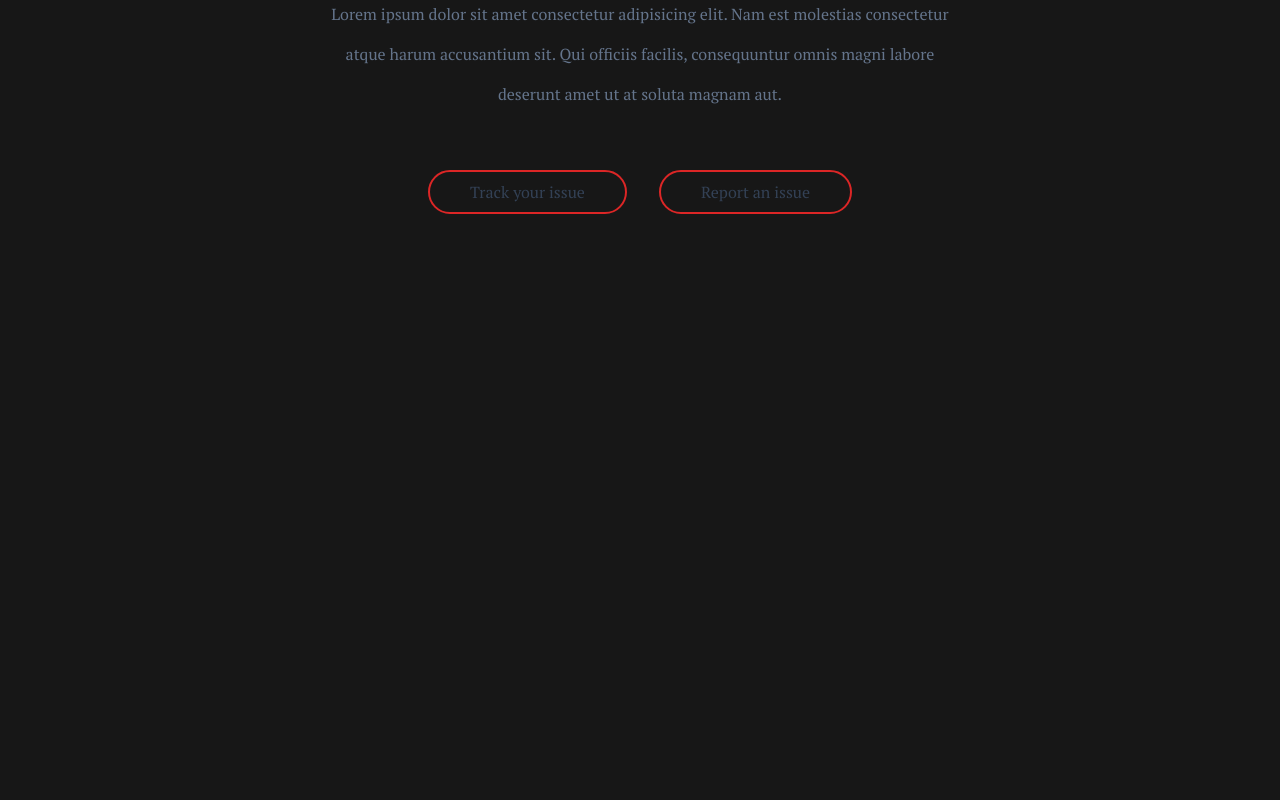
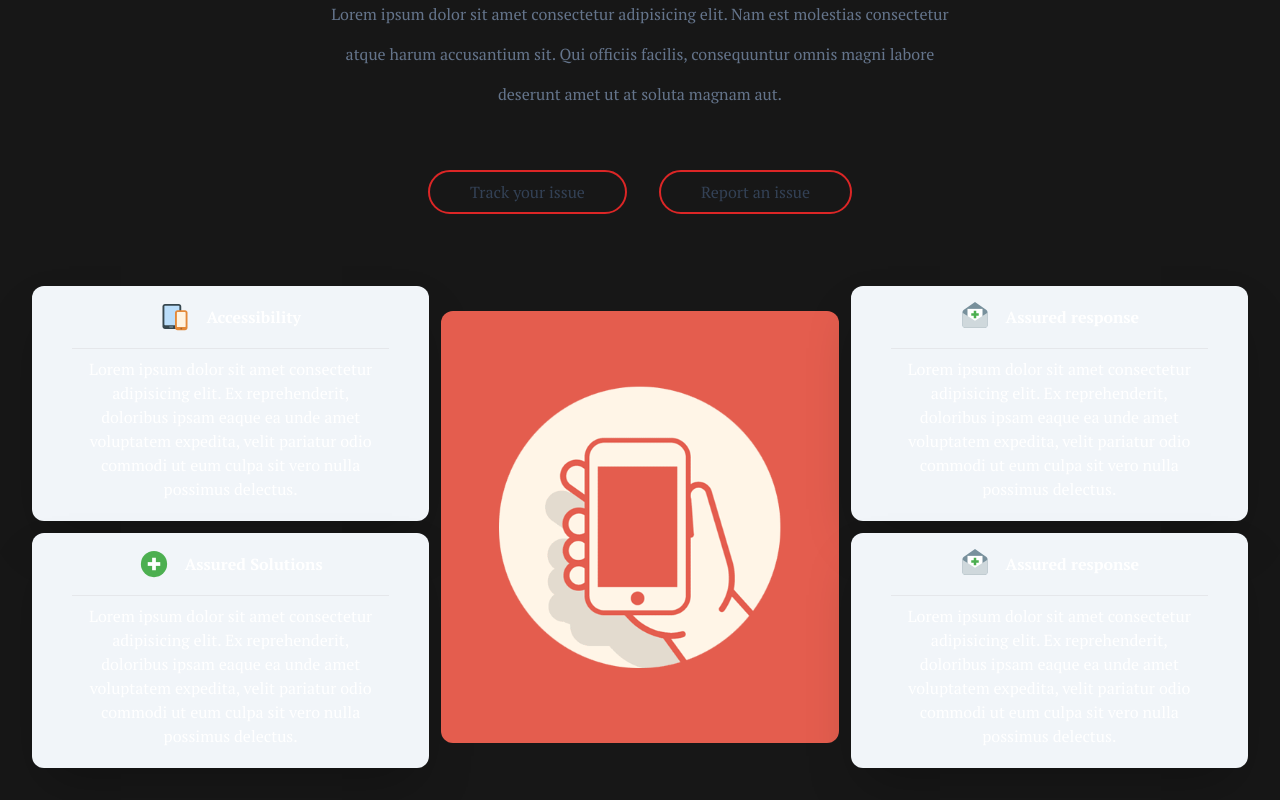
Before and after one commit to Giddy-10/anonymous_frontend, a Next.js app: page / in a window 1280 px wide. Shown: the part 1174-1974 px from the top of the page. Before the commit the page ends 1420 px from the top, so only its background shows below. Built offline with nearby package versions, Linux system fonts and the light colour scheme.

Commit message:
updates: updates for about component

```diff
--- a/app/page.tsx
+++ b/app/page.tsx
@@ -1,6 +1,7 @@
 import Hero from "@/components/Hero/Hero";
 import Navbar from "@/components/Navbar/Navbar";
 import Header from "@/components/Header/header";
+import About from "@/components/About/about";
 
 export default function Home() {
   return (
@@ -8,6 +9,7 @@ export default function Home() {
       <Navbar/>
       <Hero/>
       <Header/>
+      <About/>
     </div>
   );
 }
--- a/components/About/about.tsx
+++ b/components/About/about.tsx
@@ -1,8 +1,78 @@
 import React from 'react'
+import Section from '../ui/section'
+import Card from '../ui/card'
+import { FcSmartphoneTablet } from "react-icons/fc";
+import Image from 'next/image';
+import AboutImage from '@/public/assets/about.gif'
+import { FcPlus } from "react-icons/fc";
+import { FcInvite } from "react-icons/fc";
 
 const About = () => {
   return (
-    <div>About</div>
+    <Section style='flex flex-col justify-center items-center gap-2 p-4' color='' width='[70%]'>
+      <div className="flex justify-center items-center">
+
+      </div>
+      <div className="flex justify-center items-center gap-3">
+        <div className="flex flex-col gap-3 flex-1">
+            <Card style=''>
+                <div className="flex justify-center items-center gap-4 p-4">
+                    <FcSmartphoneTablet className='text-3xl'/>
+                    <span><strong>Accessibility</strong></span>
+                </div>
+                <hr />
+                <div className="flex justify-center items-center p-2 text-center mb-3">
+                    <p>
+                        Lorem ipsum dolor sit amet consectetur adipisicing elit. Ex reprehenderit, doloribus ipsam eaque ea unde amet voluptatem expedita, velit pariatur odio commodi ut eum culpa sit vero nulla possimus delectus.
+                    </p>
+                </div>
+            </Card>
+            <Card style=''>
+                <div className="flex justify-center items-center gap-4 p-4">
+                    <FcPlus className='text-3xl'/>
+                    <span><strong>Assured Solutions</strong></span>
+                </div>
+                <hr />
+                <div className="flex justify-center items-center p-2 text-center mb-3">
+                    <p>
+                        Lorem ipsum dolor sit amet consectetur adipisicing elit. Ex reprehenderit, doloribus ipsam eaque ea unde amet voluptatem expedita, velit pariatur odio commodi ut eum culpa sit vero nulla possimus delectus.
+                    </p>
+                </div>
+            </Card>
+        </div>
+
+        <div className="flex flex-col gap-3 flex-1 rounded-xl overflow-hidden">
+            <Image src={AboutImage} alt='' className="w-full h-[27rem] object-cover"/>
+        </div>
+
+        <div className="flex flex-col gap-3 flex-1">
+            <Card style=''>
+                <div className="flex justify-center items-center gap-4 p-4">
+                    <FcInvite className='text-3xl'/>
+                    <span><strong>Assured response</strong></span>
+                </div>
+                <hr />
+                <div className="flex justify-center items-center p-2 text-center mb-3">
+                    <p>
+                        Lorem ipsum dolor sit amet consectetur adipisicing elit. Ex reprehenderit, doloribus ipsam eaque ea unde amet voluptatem expedita, velit pariatur odio commodi ut eum culpa sit vero nulla possimus delectus.
+                    </p>
+                </div>
+            </Card>
+            <Card style=''>
+                <div className="flex justify-center items-center gap-4 p-4">
+                  <FcInvite className='text-3xl'/>
+                  <span><strong>Assured response</strong></span>
+                </div>
+                <hr />
+                <div className="flex justify-center items-center p-2 text-center mb-3">
+                    <p>
+                        Lorem ipsum dolor sit amet consectetur adipisicing elit. Ex reprehenderit, doloribus ipsam eaque ea unde amet voluptatem expedita, velit pariatur odio commodi ut eum culpa sit vero nulla possimus delectus.
+                    </p>
+                </div>
+            </Card>
+        </div>
+      </div>
+    </Section>
   )
 }
 
```
Also changed, not shown: public/assets/about.gif (added).
